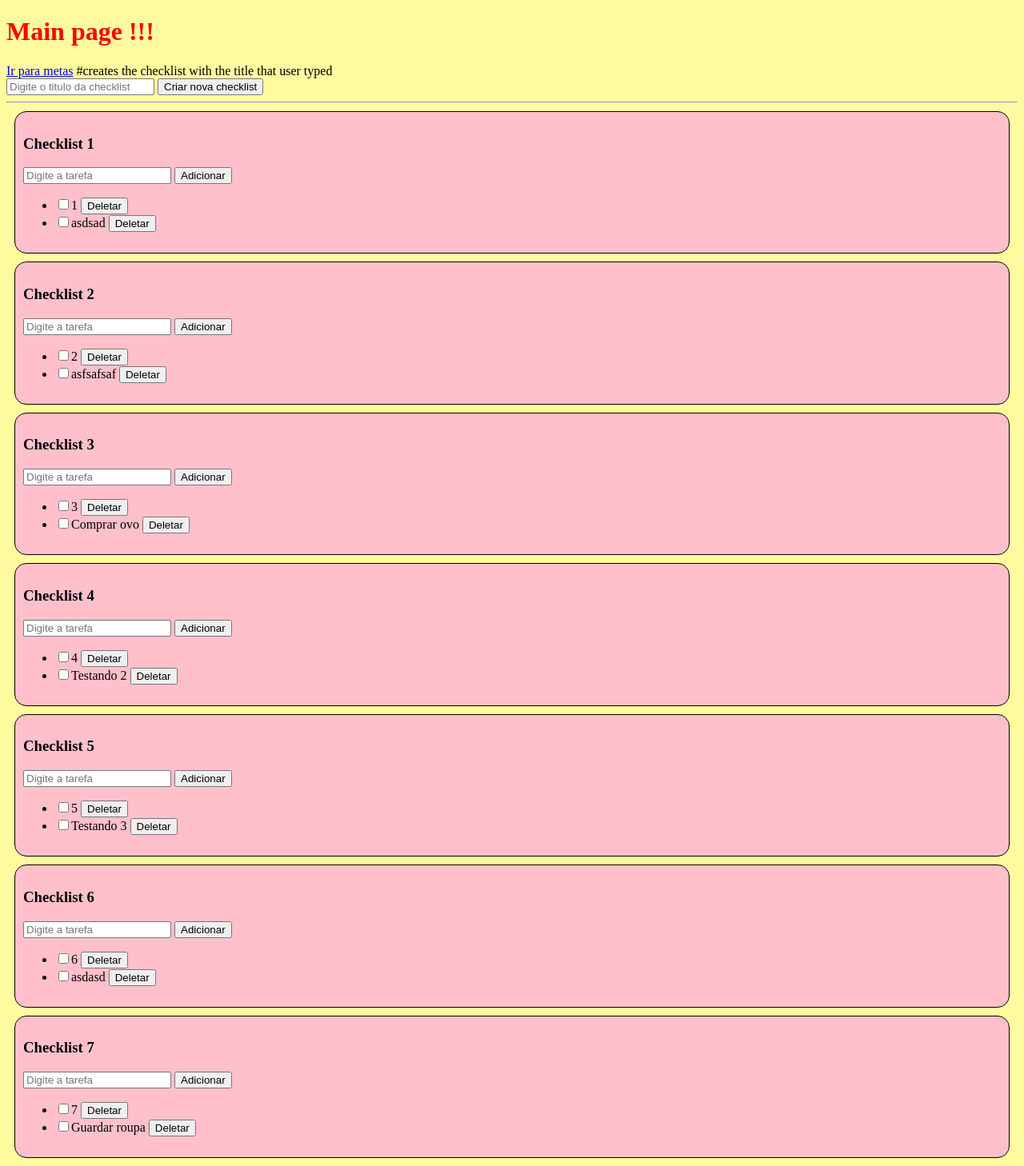
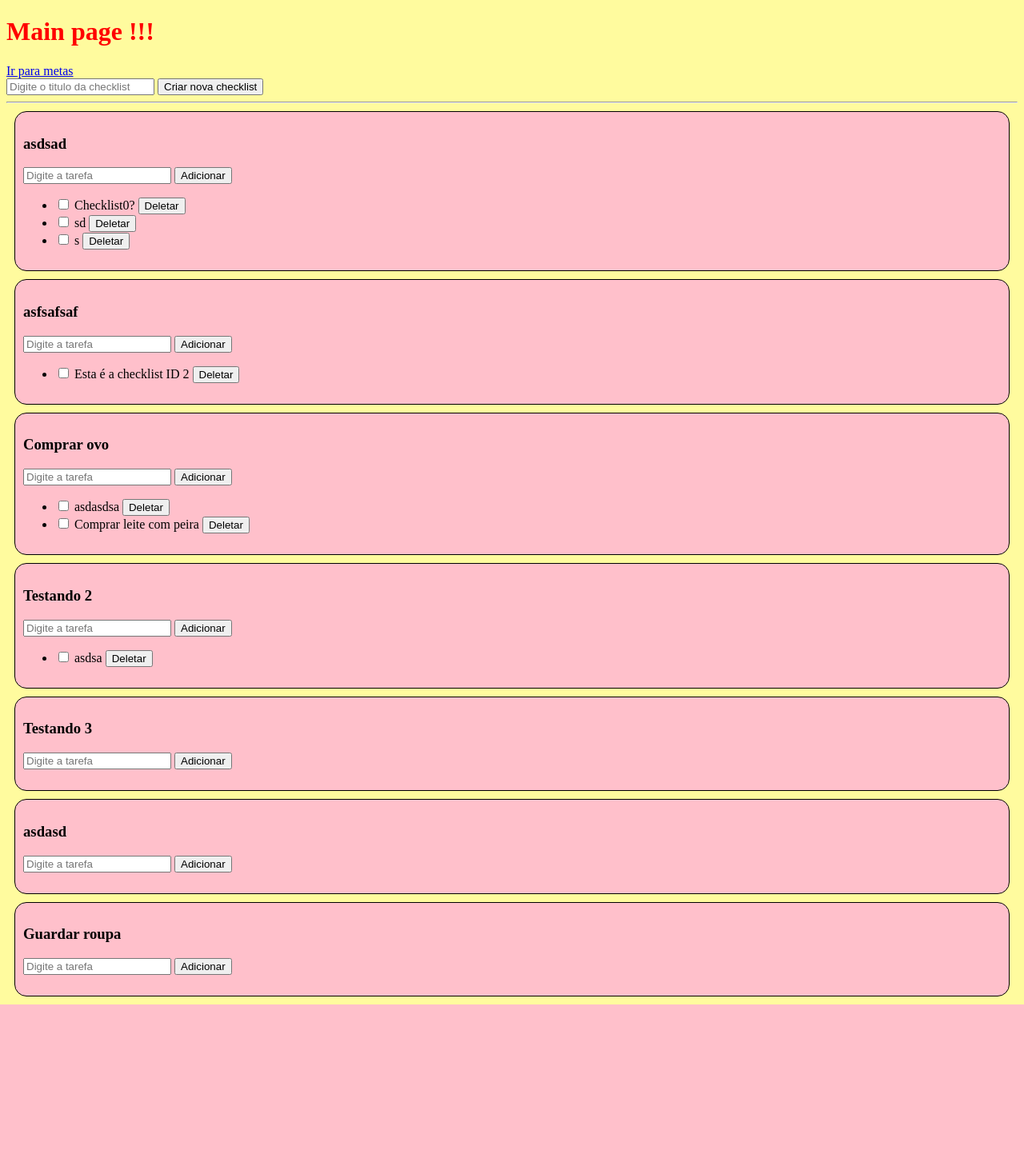
Before and after one commit to Maltthael/To-do-list-in-python, a Flask app: page / in a window 1280 px wide. Shown: the whole page at 80% size. After the commit the page ends 1256 px from the top, so only its background shows below. Run offline with Flask 3, Linux system fonts and the light colour scheme; data comes from the database, SQL or seed files in the repository; both versions use the stored data as it was after the commit.

Commit message:
Checklist page complete

```diff
--- a/app.py
+++ b/app.py
@@ -53,8 +53,19 @@ def home():
     cursor = conn.cursor()
     cursor.execute("SELECT id, titulo FROM Checklists")
     todos_os_checklists = cursor.fetchall()
+    checklist_com_tarefas = []
+    for checklist in todos_os_checklists:
+        checklist_id = checklist[0]
+        cursor.execute("SELECT conteudo FROM Tarefas_checklist WHERE checklist_id = ?", (checklist_id,))
+        tarefas_da_checklist = cursor.fetchall()
+        pacote ={
+            'id': checklist[0],
+            'titulo': checklist[1],
+            'tarefas': tarefas_da_checklist
+        }
+        checklist_com_tarefas.append(pacote)
     conn.close()
-    return render_template('index.html', checklists=todos_os_checklists)
+    return render_template('index.html', checklists=checklist_com_tarefas)
 
 @app.route('/create_checklist', methods=['POST'])
 def create():
--- a/templates/index.html
+++ b/templates/index.html
@@ -4,7 +4,7 @@
 <head>
     <meta charset="UTF-8">
     <meta name="viewport" content="width=device-width, initial-scale=1.0">
-    <title>Document</title>
+    <title>Checklist page</title>
     <link rel="stylesheet" href="../static/style.css">
 
 </head>
@@ -13,35 +13,38 @@
     <h1 class="title_P">Main page !!!</h1>
     <a href="/page_meta">Ir para metas</a>
 
-    #creates the checklist with the title that user typed
-        <form action="/create_checklist" method="POST">
-            <input type="text" name="titulo" placeholder="Digite o titulo da checklist" required>
-            <button>Criar nova checklist</button>
-        </form>
+    <!-- creates the checklist with the title that user typed -->
+    <form action="/create_checklist" method="POST">
+        <input type="text" name="titulo" placeholder="Digite o titulo da checklist" required>
+        <button>Criar nova checklist</button>
+    </form>
 
     <hr>
+    <!-- renderize the checklists in HTML using python, is kind of a bridge-->
     {% for checklist in checklists %}
-    {% set checklist_id = loop.index0 %}
+
     <div class="container">
-        <h3>Checklist {{ loop.index }}</h3>
-        <form action="/add_task/{{ checklist_id }}" method="POST">
+        <h3>{{ checklist.titulo }}</h3>
+
+    <!--Send the request to create a task in the respective checklist, using the checklist id to know what checklist is-->
+        <form action="/add_task/{{ checklist.id }}" method="POST">
             <input type="text" name="task" placeholder="Digite a tarefa" required>
             <button type="submit">Adicionar</button>
         </form>
+
         <ul>
-            {% for task in checklist %}
+            {% for task in checklist.tarefas %}
             <li>
-                <input type="checkbox">{{ task }}
-
-                <a href="/delete_task/{{ checklist_id }}/{{ loop.index0 }}">
-                    <button>Deletar</button>
+                <input type="checkbox"> {{ task[0] }}
+                <a href="/delete_task/{{ checklist.id }}/{{ loop.index0 }}">
+                    <button type="button">Deletar</button>
                 </a>
             </li>
             {% endfor %}
         </ul>
-    </div>
 
-    {% endfor %}
+    </div> {% endfor %}
+
 </body>
 
 </html>
```
Also changed, not shown: database/to_do.db.
